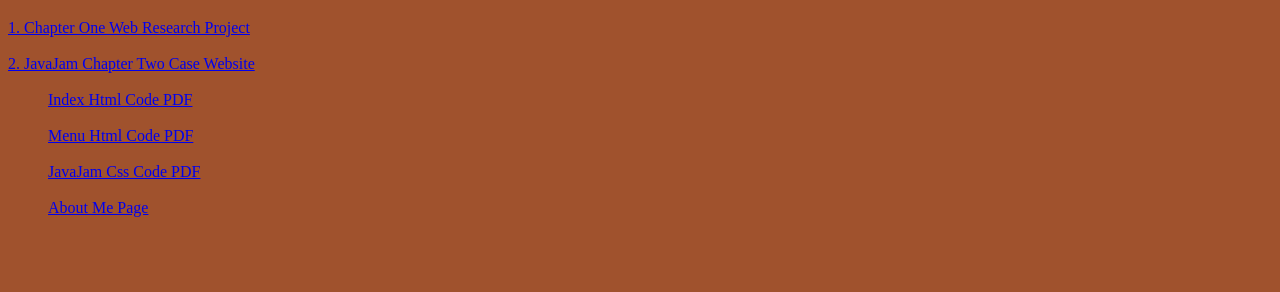
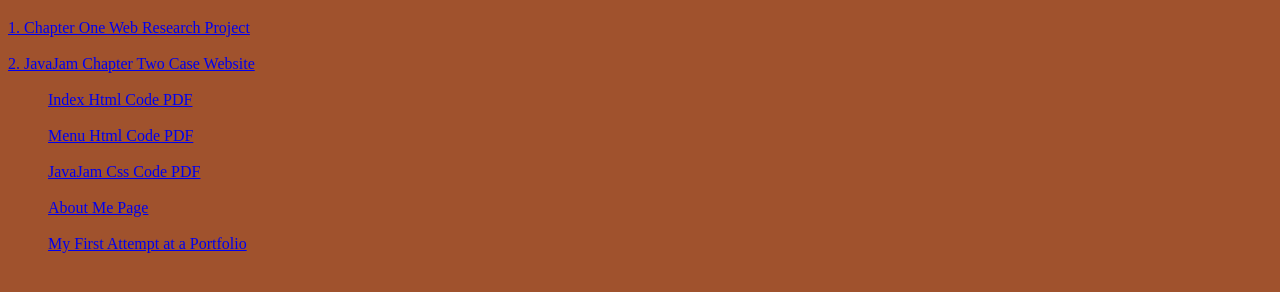
Before and after one commit to EvanWeldon/Cswb_ClassWebsite, a plain HTML site: page index.html in a window 1280 px wide. Shown: the part 88-380 px from the top of the page. Drawn offline with Linux system fonts and the light colour scheme.

Commit message:
added my portfolio

```diff
--- a/index.html
+++ b/index.html
@@ -32,6 +32,10 @@
                <dd>
                     <a href="https://evanweldon.github.io/profile/">About Me Page</a>
                </dd>
+               &nbsp;
+               <dd>
+                    <a href="https://evanweldon.github.io/FSI-Build-a-Portfolio/">My First Attempt at a Portfolio</a>
+               </dd>
 
 
 
```
